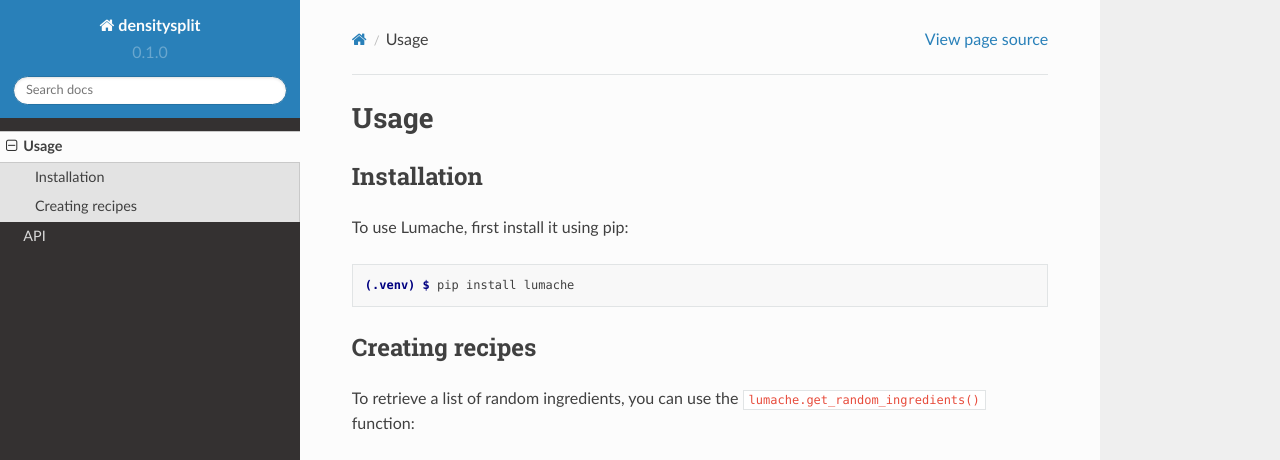
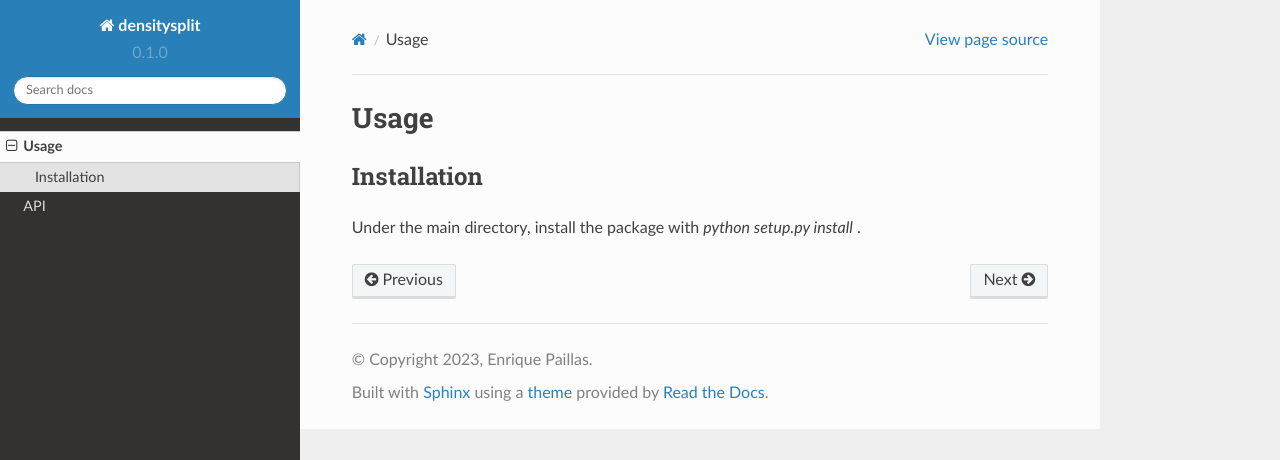
Before and after one commit to epaillas/densitysplit, a Sphinx documentation site: the page built from docs/source/usage.rst, in a window 1280 px wide and 1095 px high. Shown: the top 460 px of the window. Built offline with Sphinx 7.4.7 and the Read the Docs theme 2.0.0, drawn with Linux system fonts in a browser that asks for light colours; some of the changed text lies outside the part shown; grey boxes are pictures that could not be loaded.

Commit message:
update docs

```diff
--- a/docs/source/api.rst
+++ b/docs/source/api.rst
@@ -4,4 +4,4 @@ API
 .. autosummary::
    :toctree: generated
 
-   lumache
+   densitysplit
--- a/docs/source/index.rst
+++ b/docs/source/index.rst
@@ -1,7 +1,7 @@
 Welcome to densitysplit's documentation!
 ===================================
 
-**densitysplit** (/lu'make/) is a Python library for the characterization
+**densitysplit** is a Python library for the characterization
 of density-dependent galaxy clustering.
 
 Check out the :doc:`usage` section for further information, including
--- a/docs/source/usage.rst
+++ b/docs/source/usage.rst
@@ -6,28 +6,4 @@ Usage
 Installation
 ------------
 
-To use Lumache, first install it using pip:
-
-.. code-block:: console
-
-   (.venv) $ pip install lumache
-
-Creating recipes
-----------------
-
-To retrieve a list of random ingredients,
-you can use the ``lumache.get_random_ingredients()`` function:
-
-.. autofunction:: lumache.get_random_ingredients
-
-The ``kind`` parameter should be either ``"meat"``, ``"fish"``,
-or ``"veggies"``. Otherwise, :py:func:`lumache.get_random_ingredients`
-will raise an exception.
-
-.. autoexception:: lumache.InvalidKindError
-
-For example:
-
->>> import lumache
->>> lumache.get_random_ingredients()
-['shells', 'gorgonzola', 'parsley']
+Under the main directory, install the package with `python setup.py install` .
```
